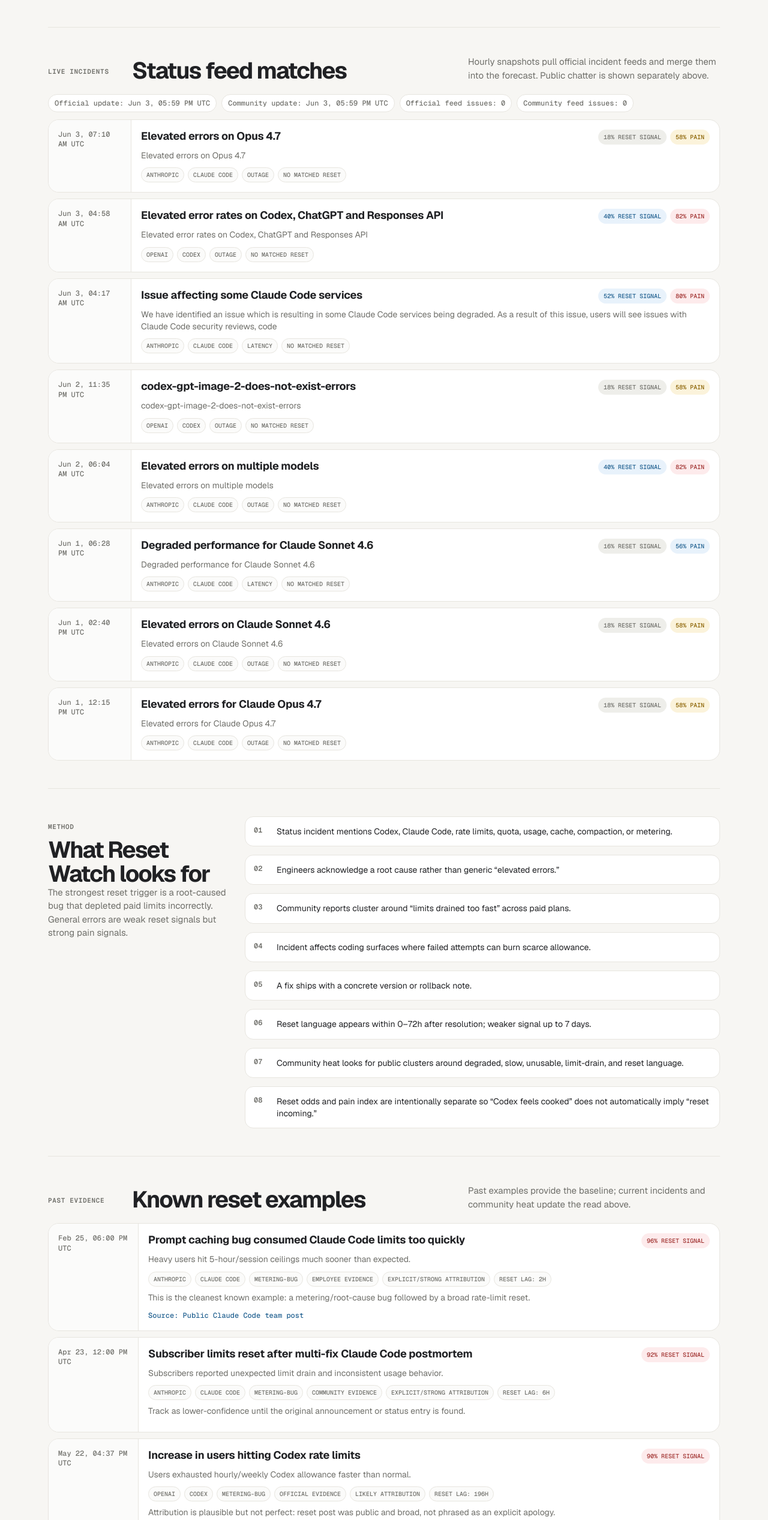
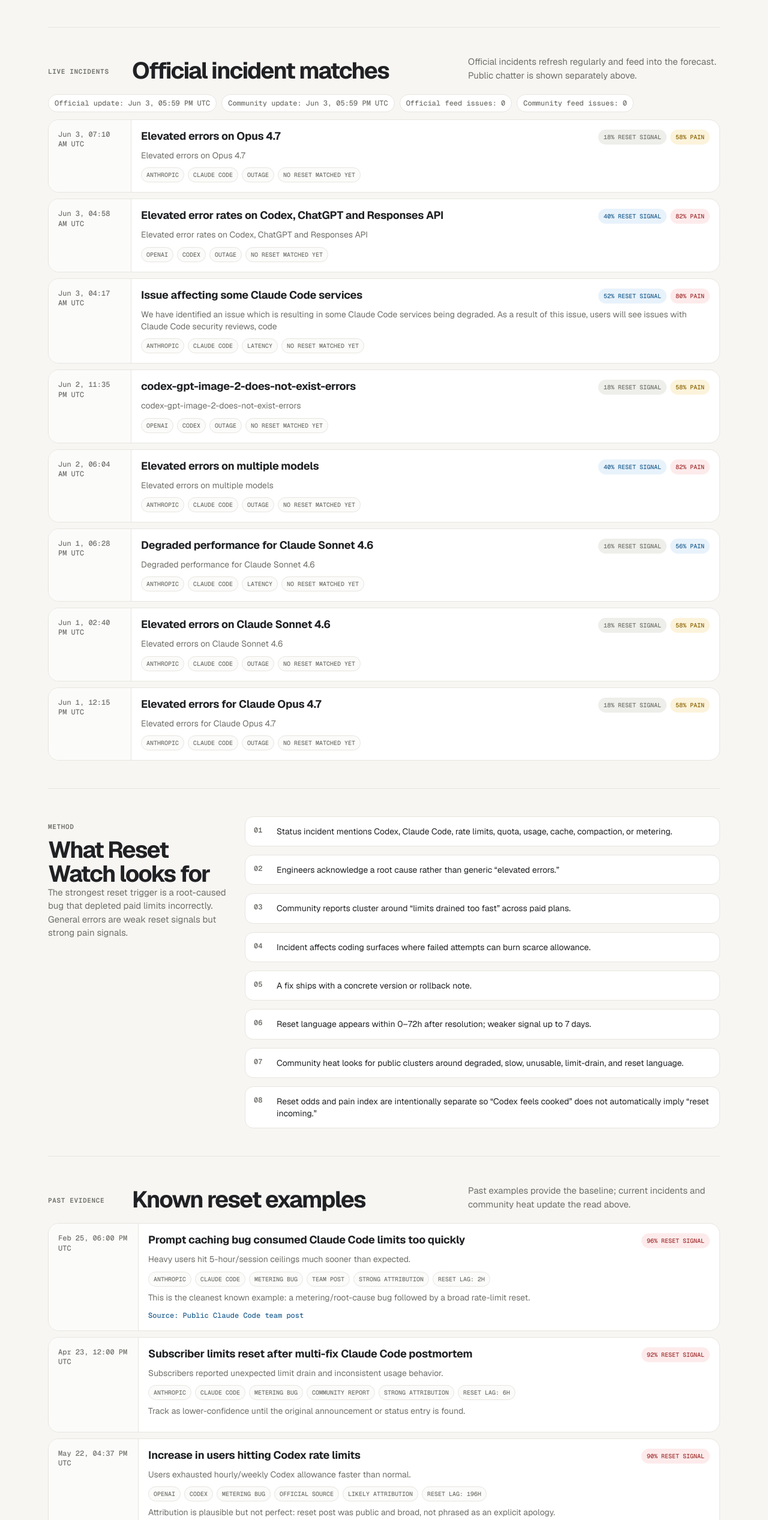
Before and after one commit to ozansozuozgit/reset-watch, a React (Vite) app: page / in a window 1280 px wide. Shown: the part 2392-4926 px from the top of the page at 60% size. Built offline with nearby package versions, Linux system fonts and the light colour scheme.

Commit message:
Polish incident and evidence labels

```diff
--- a/src/App.tsx
+++ b/src/App.tsx
@@ -56,6 +56,39 @@ function exampleSourceLabel(source: string) {
     'bluesky-search-snippet': 'Social post',
   }
   return labels[source] ?? 'Public mention'
+}
+
+function eventKindLabel(kind: string) {
+  const labels: Record<string, string> = {
+    outage: 'Outage',
+    'metering-bug': 'Metering bug',
+    latency: 'Latency',
+    capacity: 'Capacity',
+    'policy-change': 'Policy change',
+    reset: 'Reset',
+  }
+  return labels[kind] ?? kind
+}
+
+function evidenceLabel(evidence: string) {
+  const labels: Record<string, string> = {
+    official: 'Official source',
+    employee: 'Team post',
+    community: 'Community report',
+    inferred: 'Inferred signal',
+  }
+  return labels[evidence] ?? evidence
+}
+
+function attributionLabel(value: string) {
+  const labels: Record<string, string> = {
+    'Explicit/strong': 'Strong attribution',
+    Likely: 'Likely attribution',
+    Adjacent: 'Adjacent timing',
+    Weak: 'Weak attribution',
+    'No reset observed': 'No reset observed',
+  }
+  return labels[value] ?? value
 }
 
 const reportUrl = 'https://github.com/ozansozuozgit/reset-watch/issues/new?title=Codex%20feels%20degraded&body=What%20changed%3F%0A-%20%5B%20%5D%20Slow%0A-%20%5B%20%5D%20Errors%0A-%20%5B%20%5D%20Rate%20limit%20drained%20too%20fast%0A-%20%5B%20%5D%20Reset%20did%20not%20happen%0A-%20%5B%20%5D%20Model%20quality%20feels%20worse%0A%0APlan%2Fsurface%3A%0ATime%20and%20timezone%3A%0AAnything%20public%20to%20link%3A'
@@ -261,8 +294,8 @@ function App() {
         <section id="live-incidents" className="section">
           <div className="section-heading">
             <p className="card-label">Live incidents</p>
-            <h2>Status feed matches</h2>
-            <p>Hourly snapshots pull official incident feeds and merge them into the forecast. Public chatter is shown separately above.</p>
+            <h2>Official incident matches</h2>
+            <p>Official incidents refresh regularly and feed into the forecast. Public chatter is shown separately above.</p>
           </div>
           <div className="live-meta">
             <span>Official update: {snapshot ? fmtDate(snapshot.generated_at) : 'refreshing'}</span>
@@ -289,8 +322,8 @@ function App() {
                     <div className="tags">
                       <span>{event.companyLabel}</span>
                       <span>{event.product}</span>
-                      <span>{event.kind}</span>
-                      <span>{event.resetIssued ? 'matched reset' : 'no matched reset'}</span>
+                      <span>{eventKindLabel(event.kind)}</span>
+                      <span>{event.resetIssued ? 'Reset matched' : 'No reset matched yet'}</span>
                     </div>
                   </div>
                 </article>
@@ -338,9 +371,9 @@ function App() {
                     <div className="tags">
                       <span>{event.companyLabel}</span>
                       <span>{event.product}</span>
-                      <span>{event.kind}</span>
-                      <span>{event.evidence} evidence</span>
-                      <span>{attribution(event)} attribution</span>
+                      <span>{eventKindLabel(event.kind)}</span>
+                      <span>{evidenceLabel(event.evidence)}</span>
+                      <span>{attributionLabel(attribution(event))}</span>
                       {event.resetIssued && <span>reset lag: {lagHours(event) ?? 'unknown'}h</span>}
                     </div>
                     <p className="notes">{event.notes}</p>
```
